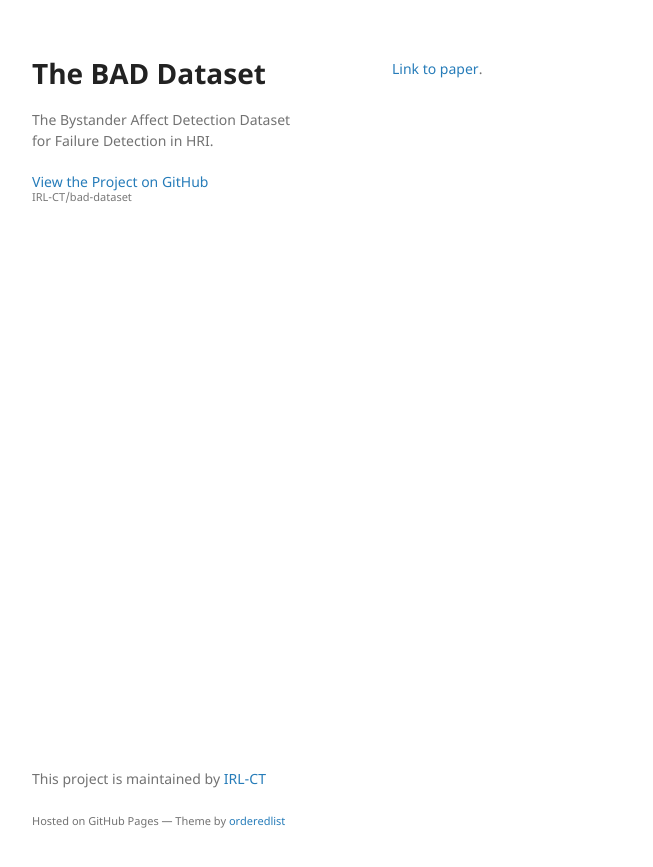
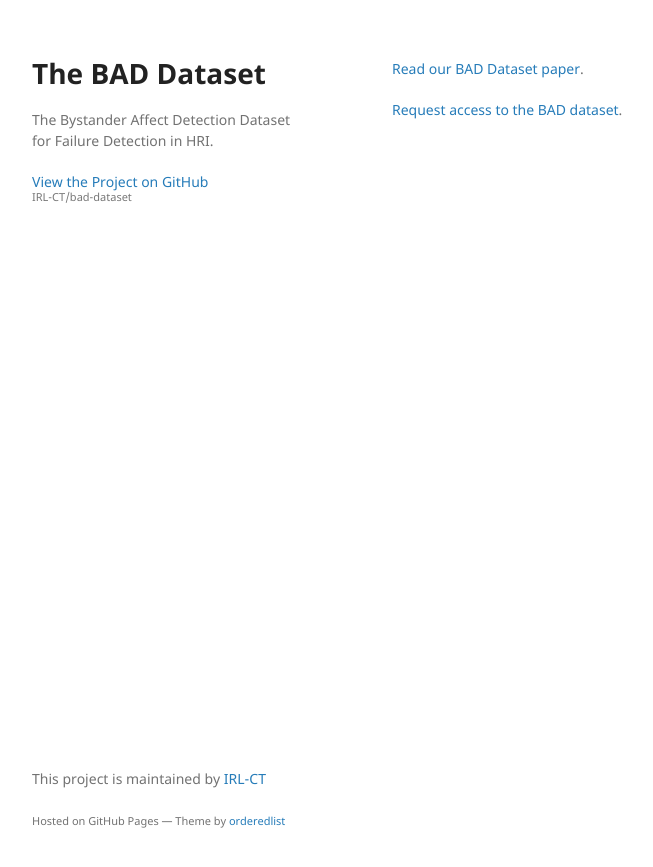
Before and after one commit to IRL-CT/bad-dataset, a Jekyll site: the page built from index.md, in a window 1280 px wide. Shown: the top 867 px of the page, without its empty margins (178-831 px from the left). Built offline with Jekyll 4.4.1, drawn with Linux system fonts in a browser that asks for light colours.

Commit message:
Update index.md

```diff
--- a/index.md
+++ b/index.md
@@ -2,4 +2,6 @@
 layout: default
 ---
 
-[Link to paper](./another-page.html).
+[Read our BAD Dataset paper](./another-page.html).
+
+[Request access to the BAD dataset](./another-page.html).
```
